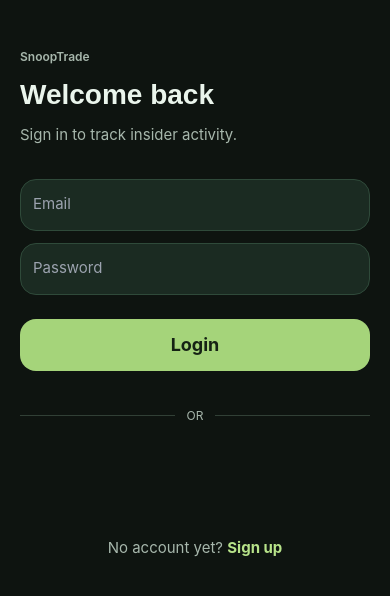
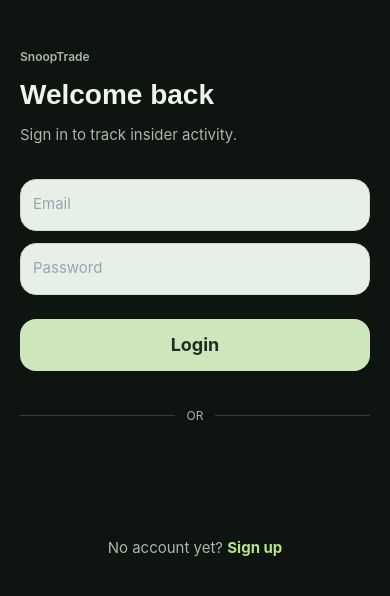
Before and after one commit to nevilpadariya/SnoopTrade, a React (Vite) app in the folder frontend/: page /login in a window 390 px wide. Shown: the top 596 px of the page. Built offline with nearby package versions, Linux system fonts and the light colour scheme; no server answers; a web font is replaced by a local one.

Commit message:
feat: Implement dynamic Navbar sizing on scroll and refactor mobile utility CSS to use theme variables.

```diff
--- a/frontend/src/index.css
+++ b/frontend/src/index.css
@@ -203,71 +203,28 @@
   min-width: 3.5rem;
 }
 
-/* ═══════════════════════════════════════════════════════════════
-   MOBILE APP THEME (< 768px)
-   Forces the native mobile app's dark color palette on small
-   viewports. All existing Tailwind classes (bg-background,
-   text-foreground, etc.) automatically pick up these values.
-   ═══════════════════════════════════════════════════════════════ */
-@media (max-width: 767px) {
-  :root,
-  :root.dark,
-  .dark {
-    --background: 140 16% 6%;        /* #0E1410 */
-    --foreground: 130 30% 94%;       /* #EAF5EC */
-    --card: 140 15% 11%;             /* #1A231C */
-    --card-foreground: 130 30% 94%;  /* #EAF5EC */
-    --popover: 140 15% 11%;
-    --popover-foreground: 130 30% 94%;
-    --primary: 92 60% 71%;           /* #B7E389 */
-    --primary-strong: 92 60% 62%;    /* #9DD665 */
-    --primary-foreground: 120 20% 10%;
-    --secondary: 145 14% 16%;        /* #253129 */
-    --secondary-foreground: 130 30% 94%;
-    --muted: 145 14% 16%;            /* #253129 */
-    --muted-foreground: 140 8% 69%;  /* #A7B7AC */
-    --accent: 160 40% 59%;           /* #64C9A8 */
-    --accent-foreground: 120 20% 10%;
-    --destructive: 0 72% 65%;        /* #E56A6A */
-    --destructive-foreground: 0 0% 100%;
-    --border: 148 14% 22%;           /* #314036 */
-    --input: 148 14% 22%;
-    --ring: 92 60% 71%;
-  }
 
-  /* Force dark background on html/body */
-  html, body {
-    background-color: #0E1410 !important;
-    color: #EAF5EC !important;
-  }
-
-  /* Hide desktop scrollbar styling on mobile */
-  ::-webkit-scrollbar {
-    width: 0;
-    display: none;
-  }
-}
 
 /* ── Mobile utility classes (only apply < 768px) ── */
 @media (max-width: 767px) {
   .mobile-card {
-    border: 1px solid #314036;
-    border-radius: 16px;
-    background-color: #1A231C;
-    padding: 16px;
+    border: 1px solid hsl(var(--border));
+    border-radius: 1rem;
+    background-color: hsl(var(--card));
+    padding: 1rem;
   }
 
   .mobile-card-shadow {
-    box-shadow: 0 8px 16px rgba(6, 9, 7, 0.25);
+    box-shadow: 0 8px 16px rgba(0, 0, 0, 0.1);
   }
 
   .mobile-input {
     height: 52px;
     border-radius: 16px;
-    border: 1px solid #2F4A3A;
-    background-color: #1B2B22;
+    border: 1px solid hsl(var(--input));
+    background-color: hsl(var(--muted));
     padding: 0 12px;
-    color: #EAF5EC;
+    color: hsl(var(--foreground));
     font-size: 15px;
     width: 100%;
     outline: none;
@@ -276,19 +233,19 @@
   }
 
   .mobile-input::placeholder {
-    color: #A7B7AC;
+    color: hsl(var(--muted-foreground));
   }
 
   .mobile-input:focus {
-    border-color: #B7E389;
-    box-shadow: 0 0 0 2px rgba(183, 227, 137, 0.15);
+    border-color: hsl(var(--primary));
+    box-shadow: 0 0 0 2px hsl(var(--primary) / 0.15);
   }
 
   .mobile-btn-primary {
     height: 52px;
     border-radius: 16px;
-    background-color: #A5D47A;
-    color: #152214;
+    background-color: hsl(var(--primary));
+    color: hsl(var(--primary-foreground));
     font-size: 18px;
     font-weight: 700;
     width: 100%;
@@ -297,10 +254,7 @@
     transition: opacity 0.15s;
   }
 
-  .mobile-btn-primary:hover,
-  .mobile-btn-primary:active {
-    opacity: 0.9;
-  }
+  .mobile-btn-primary:hover, .mobile-btn-primary:active { opacity: 0.9; }
 
   .mobile-btn-primary:disabled {
     opacity: 0.6;
@@ -310,9 +264,9 @@
   .mobile-btn-outline {
     height: 52px;
     border-radius: 16px;
-    border: 1px solid #324B3B;
-    background-color: #25352D;
-    color: #C9D4CC;
+    border: 1px solid hsl(var(--border));
+    background-color: hsl(var(--card));
+    color: hsl(var(--foreground));
     font-size: 15px;
     font-weight: 600;
     width: 100%;
@@ -324,16 +278,13 @@
     transition: opacity 0.15s;
   }
 
-  .mobile-btn-outline:hover,
-  .mobile-btn-outline:active {
-    opacity: 0.9;
-  }
+  .mobile-btn-outline:hover, .mobile-btn-outline:active { opacity: 0.9; }
 
   .mobile-btn-danger {
     height: 52px;
     border-radius: 16px;
-    background-color: #E56A6A;
-    color: #ffffff;
+    background-color: hsl(var(--destructive));
+    color: hsl(var(--destructive-foreground));
     font-size: 18px;
     font-weight: 700;
     width: 100%;
@@ -342,21 +293,18 @@
     transition: opacity 0.15s;
   }
 
-  .mobile-btn-danger:hover,
-  .mobile-btn-danger:active {
-    opacity: 0.9;
-  }
+  .mobile-btn-danger:hover, .mobile-btn-danger:active { opacity: 0.9; }
 
   .mobile-avatar {
     width: 44px;
     height: 44px;
     border-radius: 50%;
-    background-color: #253129;
-    border: 1.5px solid #B7E389;
+    background-color: hsl(var(--muted));
+    border: 1.5px solid hsl(var(--primary));
     display: flex;
     align-items: center;
     justify-content: center;
-    color: #B7E389;
+    color: hsl(var(--primary));
     font-size: 15px;
     font-weight: 700;
     flex-shrink: 0;
@@ -371,21 +319,21 @@
 
   .mobile-summary-card {
     flex: 1;
-    border: 1px solid #314036;
+    border: 1px solid hsl(var(--border));
     border-radius: 16px;
-    background-color: #1A231C;
+    background-color: hsl(var(--card));
     padding: 12px 16px;
-    box-shadow: 0 8px 16px rgba(6, 9, 7, 0.25);
+    box-shadow: 0 8px 16px rgba(0, 0, 0, 0.1);
   }
 
   .mobile-summary-card .label {
-    color: #A7B7AC;
+    color: hsl(var(--muted-foreground));
     font-size: 12px;
     margin-bottom: 4px;
   }
 
   .mobile-summary-card .value {
-    color: #EAF5EC;
+    color: hsl(var(--foreground));
     font-size: 18px;
     font-weight: 700;
   }
@@ -394,9 +342,9 @@
     display: inline-flex;
     align-items: center;
     gap: 8px;
-    border: 1px solid #314036;
+    border: 1px solid hsl(var(--border));
     border-radius: 999px;
-    background-color: #253129;
+    background-color: hsl(var(--muted));
     padding: 8px 16px;
   }
 
@@ -404,30 +352,30 @@
     width: 10px;
     height: 10px;
     border-radius: 50%;
-    background-color: #9DD665;
+    background-color: hsl(var(--primary-strong));
   }
 
   .mobile-chip .ticker {
-    color: #EAF5EC;
+    color: hsl(var(--foreground));
     font-size: 12px;
     font-weight: 700;
   }
 
   .mobile-chip .name {
-    color: #A7B7AC;
+    color: hsl(var(--muted-foreground));
     font-size: 12px;
   }
 
   .mobile-snapshot {
-    border: 1px solid #314036;
+    border: 1px solid hsl(var(--border));
     border-radius: 16px;
-    background-color: #1A231C;
+    background-color: hsl(var(--card));
     padding: 16px;
-    box-shadow: 0 8px 16px rgba(6, 9, 7, 0.25);
+    box-shadow: 0 8px 16px rgba(0, 0, 0, 0.1);
   }
 
   .mobile-snapshot .title {
-    color: #EAF5EC;
+    color: hsl(var(--foreground));
     font-size: 18px;
     font-weight: 700;
     margin-bottom: 12px;
@@ -438,9 +386,9 @@
     min-width: 56px;
     padding: 0 16px;
     border-radius: 999px;
-    border: 1px solid #314036;
-    background-color: #1A231C;
-    color: #A7B7AC;
+    border: 1px solid hsl(var(--border));
+    background-color: hsl(var(--card));
+    color: hsl(var(--muted-foreground));
     font-size: 12px;
     font-weight: 700;
     cursor: pointer;
@@ -448,9 +396,9 @@
   }
 
   .mobile-filter-chip.active {
-    background-color: #B7E389;
-    border-color: #B7E389;
-    color: #1A2A19;
+    background-color: hsl(var(--primary));
+    border-color: hsl(var(--primary));
+    color: hsl(var(--primary-foreground));
   }
 
   /* Bottom nav spacing - add padding to prevent content from hiding behind fixed bottom nav */
```
Also changed, not shown: frontend/src/components/Navbar.tsx (+35 -37 lines).
